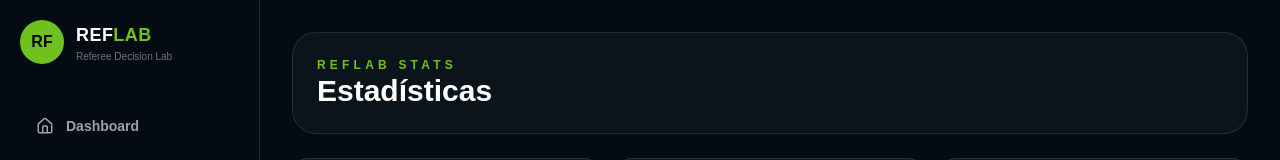
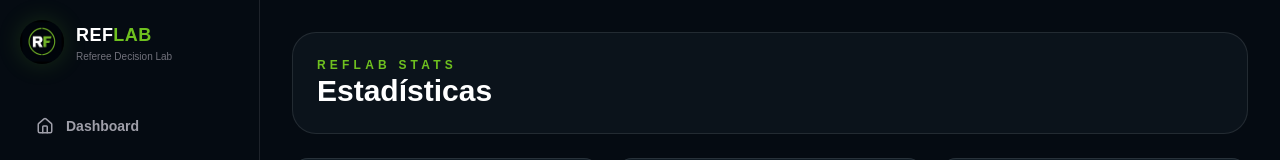
Before and after one commit to drcornejo19/reflab, a Next.js app: page /stats in a window 1280 px wide. Shown: the top 160 px of the page. Built offline with nearby package versions, Linux system fonts and the light colour scheme; no server answers; the database is empty.

Commit message:
use real reflab logo in shell

```diff
--- a/components/AppShell.tsx
+++ b/components/AppShell.tsx
@@ -1,5 +1,6 @@
 "use client";
 
+import Image from "next/image";
 import Link from "next/link";
 import { usePathname } from "next/navigation";
 import {
@@ -47,7 +48,6 @@ export function AppShell({ children }: { children: React.ReactNode }) {
 
   return (
     <div className="min-h-screen bg-[#050b12] text-white">
-      {/* DESKTOP SIDEBAR */}
       <aside className="fixed left-0 top-0 z-40 hidden h-screen w-[260px] border-r border-white/10 bg-[#050b12] p-5 lg:block">
         <Logo />
 
@@ -65,28 +65,14 @@ export function AppShell({ children }: { children: React.ReactNode }) {
         </nav>
       </aside>
 
-      {/* MOBILE TOPBAR */}
       <header className="fixed left-0 top-0 z-40 flex h-16 w-full items-center justify-between border-b border-white/10 bg-[#050b12]/95 px-4 backdrop-blur lg:hidden">
-        <div className="flex items-center gap-3">
-          <div className="grid h-10 w-10 place-items-center rounded-full bg-[#6fc11f] text-sm font-black text-black">
-            RF
-          </div>
-
-          <div>
-            <p className="text-sm font-black tracking-wide">
-              REF<span className="text-[#6fc11f]">LAB</span>
-            </p>
-            <p className="text-[9px] text-zinc-500">Referee Decision Lab</p>
-          </div>
-        </div>
+        <Logo compact />
       </header>
 
-      {/* MAIN */}
       <main className="min-h-screen px-4 pb-28 pt-20 lg:ml-[260px] lg:px-8 lg:pb-8 lg:pt-8">
         <div className="mx-auto w-full max-w-[1180px]">{children}</div>
       </main>
 
-      {/* MOBILE BOTTOM NAV */}
       <nav className="fixed bottom-0 left-0 z-50 grid h-20 w-full grid-cols-5 border-t border-white/10 bg-[#050b12]/95 px-2 pb-2 pt-2 backdrop-blur lg:hidden">
         {mobileItems.map((item) => {
           const Icon = item.icon;
@@ -114,20 +100,27 @@ export function AppShell({ children }: { children: React.ReactNode }) {
   );
 }
 
-function Logo() {
+function Logo({ compact = false }: { compact?: boolean }) {
   return (
-    <div className="flex items-center gap-3">
-      <div className="grid h-11 w-11 place-items-center rounded-full bg-[#6fc11f] font-black text-black">
-        RF
-      </div>
+    <Link href="/home" className="flex items-center gap-3">
+      <Image
+        src="/logo.png"
+        alt="RefLab"
+        width={compact ? 40 : 44}
+        height={compact ? 40 : 44}
+        priority
+        className="rounded-full object-cover shadow-[0_0_24px_rgba(111,193,31,0.18)]"
+      />
 
       <div>
-        <p className="text-lg font-black tracking-wide">
+        <p className={`${compact ? "text-sm" : "text-lg"} font-black tracking-wide`}>
           REF<span className="text-[#6fc11f]">LAB</span>
         </p>
-        <p className="text-[10px] text-zinc-500">Referee Decision Lab</p>
+        <p className={`${compact ? "text-[9px]" : "text-[10px]"} text-zinc-500`}>
+          Referee Decision Lab
+        </p>
       </div>
-    </div>
+    </Link>
   );
 }
 
```
Also changed, not shown: public/logo.png (renamed from public/icon-192.png).
